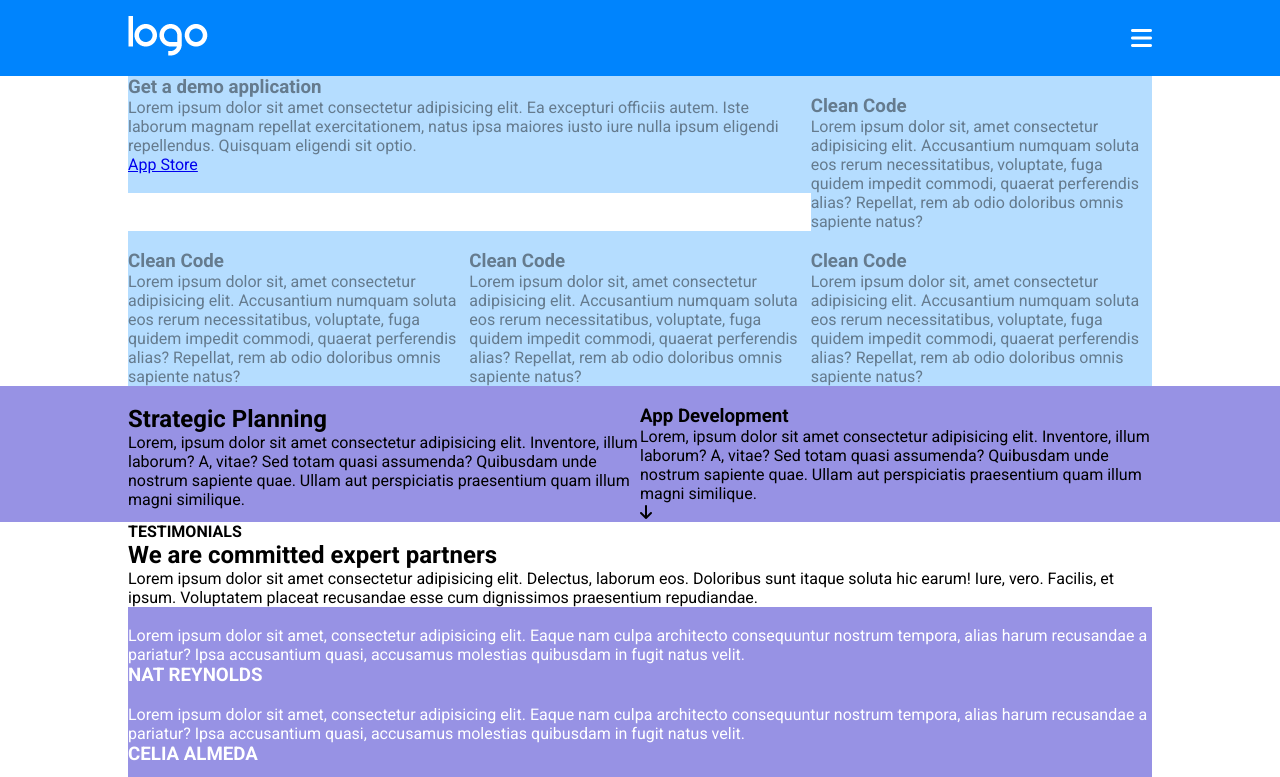
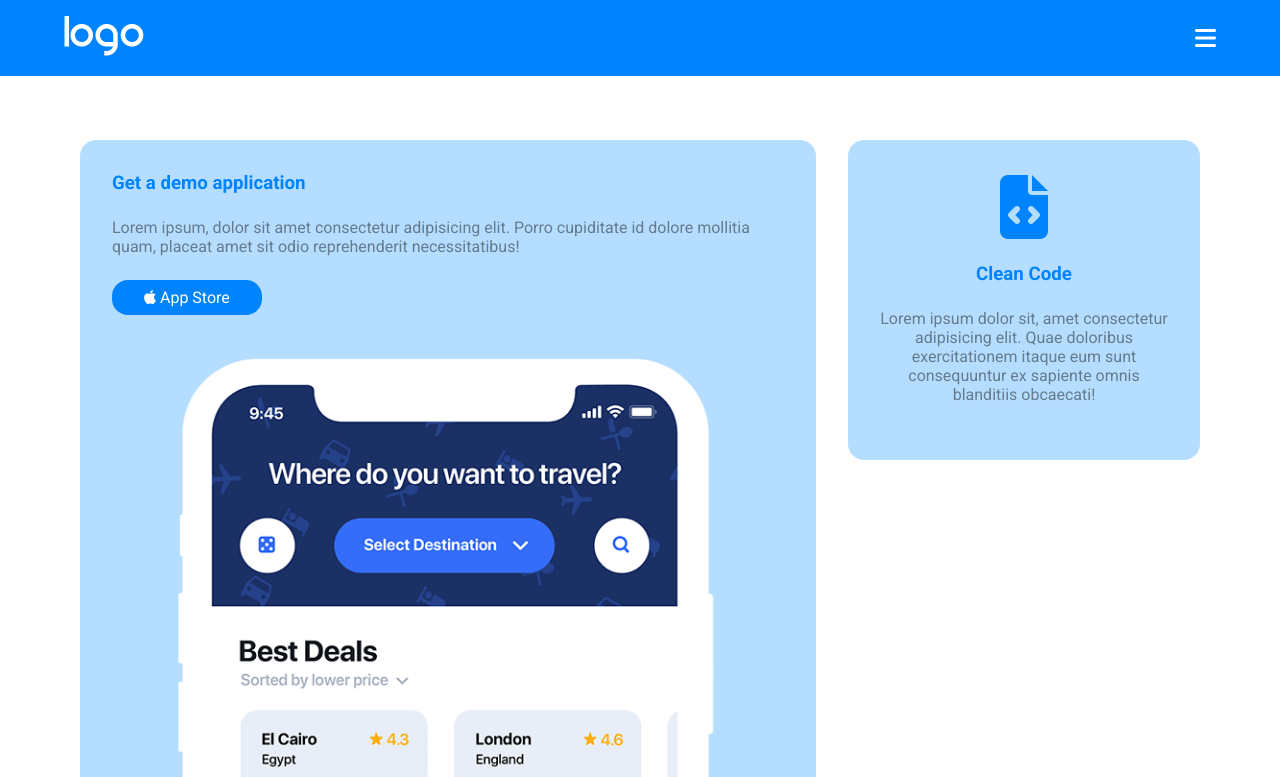
Before and after one commit to andreadebortoli2/htmlcss-responsive-layout, a plain HTML site: page index.html in a window 1280 px wide. Shown: the top 777 px of the page. Drawn offline with Linux system fonts and the light colour scheme.

Commit message:
edit demo section

```diff
--- a/assets/css/style.css
+++ b/assets/css/style.css
@@ -30,15 +30,20 @@ ul {
 /* Utilities */
 
 .container {
-    width: 80%;
+    width: 90%;
     margin: 0 auto;
 }
 
+.btn {
+    /* padding: 0.5rem 3rem; */
+    text-align: center;
+    border-radius: 1rem;
+    width: fit-content;
 
-/* .row {
-    display: flex;
-    flex-wrap: wrap;
-} */
+    &>a {
+        text-decoration: none;
+    }
+}
 
 .col-12 {
     width: 100%;
@@ -72,10 +77,54 @@ nav {
 
 /* #region main */
 
+/* #region demo */
+#demo .row {
+    padding: 3rem 0;
+}
 #demo .card {
     color: var(--site-text-second);
     background-color: var(--site-bg-lightblue);
+    padding: 2rem;
+    border-radius: 1rem;
+    margin: 1rem;
 }
+
+#demo .card:not(.go_to_store) {
+    text-align: center;
+}
+
+#demo h3 {
+    color: var(--site-text-first);
+}
+
+#demo p {
+    padding: 1.5rem 0;
+}
+
+
+#demo .btn {
+    background-color: var(--site-text-first);
+    padding: 0.5rem 2rem;
+
+    &>a {
+        color: var(--site-lighter);
+    }
+}
+
+#demo img {
+    width: 100%;
+    padding-top: 1.5rem;
+    margin-bottom: -2rem;
+    display: block;
+}
+
+#demo .icon {
+    color: var(--site-text-first);
+    font-size: 4rem;
+    padding-bottom: 1rem;
+}
+
+/* #region demo */
 
 #planning {
     background-color: var(--site-bg-lightpurple);
--- a/index.html
+++ b/index.html
@@ -53,18 +53,20 @@
                 <div class="row">
 
                     <div class="col-12 col-sm-8">
-                        <div class="card">
+                        <div class="card go_to_store">
                             <h3>Get a demo application</h3>
                             <p>
-                                Lorem ipsum dolor sit amet consectetur adipisicing elit. Ea excepturi officiis autem.
-                                Iste laborum magnam repellat exercitationem, natus ipsa maiores iusto iure nulla ipsum
-                                eligendi repellendus. Quisquam eligendi sit optio.
+                                Lorem ipsum, dolor sit amet consectetur adipisicing elit. Porro cupiditate id dolore
+                                mollitia quam, placeat amet sit odio reprehenderit necessitatibus!
                             </p>
-                            <div>
-                                <a href="#">App Store</a>
+                            <div class="btn">
+                                <a href="#">
+                                    <i class="fa-brands fa-apple"></i>
+                                    App Store
+                                </a>
                             </div>
                             <div>
-                                <img src="" alt="">
+                                <img src="./assets/img/phone.png" alt="">
                             </div>
                         </div>
                         <!-- /.card -->
@@ -74,15 +76,13 @@
 
                     <div class="col-12 col-sm-4">
                         <div class="card">
-                            <div>
-                                <img src="" alt="">
+                            <div class="icon">
+                                <i class="fa-solid fa-file-code"></i>
                             </div>
                             <h3>Clean Code</h3>
                             <p>
-                                Lorem ipsum dolor sit, amet consectetur adipisicing elit. Accusantium numquam soluta eos
-                                rerum necessitatibus, voluptate, fuga quidem impedit commodi, quaerat perferendis alias?
-                                Repellat, rem ab odio doloribus omnis sapiente natus?
-
+                                Lorem ipsum dolor sit, amet consectetur adipisicing elit. Quae doloribus exercitationem
+                                itaque eum sunt consequuntur ex sapiente omnis blanditiis obcaecati!
                             </p>
                         </div>
                         <!-- /.card -->
@@ -91,15 +91,13 @@
 
                     <div class="col-12 col-sm-4">
                         <div class="card">
-                            <div>
-                                <img src="" alt="">
+                            <div class="icon">
+                                <i class="fa-solid fa-compass-drafting"></i>
                             </div>
-                            <h3>Clean Code</h3>
+                            <h3>Web Design</h3>
                             <p>
-                                Lorem ipsum dolor sit, amet consectetur adipisicing elit. Accusantium numquam soluta eos
-                                rerum necessitatibus, voluptate, fuga quidem impedit commodi, quaerat perferendis alias?
-                                Repellat, rem ab odio doloribus omnis sapiente natus?
-
+                                Lorem ipsum dolor sit amet consectetur adipisicing elit. Nam deleniti eum itaque ducimus
+                                animi, eius nisi. Expedita autem animi officiis!
                             </p>
                         </div>
                         <!-- /.card -->
@@ -108,15 +106,13 @@
 
                     <div class="col-12 col-sm-4">
                         <div class="card">
-                            <div>
-                                <img src="" alt="">
+                            <div class="icon">
+                                <i class="fa-solid fa-laptop-code"></i>
                             </div>
-                            <h3>Clean Code</h3>
+                            <h3>Development</h3>
                             <p>
-                                Lorem ipsum dolor sit, amet consectetur adipisicing elit. Accusantium numquam soluta eos
-                                rerum necessitatibus, voluptate, fuga quidem impedit commodi, quaerat perferendis alias?
-                                Repellat, rem ab odio doloribus omnis sapiente natus?
-
+                                Lorem ipsum dolor sit amet consectetur adipisicing elit. Repellendus porro officiis
+                                obcaecati, reiciendis minima magnam velit iste vel non? Cumque.
                             </p>
                         </div>
                         <!-- /.card -->
@@ -125,15 +121,13 @@
 
                     <div class="col-12 col-sm-4">
                         <div class="card">
-                            <div>
-                                <img src="" alt="">
+                            <div class="icon">
+                                <i class="fa-solid fa-bullhorn"></i>
                             </div>
-                            <h3>Clean Code</h3>
+                            <h3>Branding</h3>
                             <p>
-                                Lorem ipsum dolor sit, amet consectetur adipisicing elit. Accusantium numquam soluta eos
-                                rerum necessitatibus, voluptate, fuga quidem impedit commodi, quaerat perferendis alias?
-                                Repellat, rem ab odio doloribus omnis sapiente natus?
-
+                                Lorem ipsum dolor sit, amet consectetur adipisicing elit. Expedita, doloremque ut.
+                                Commodi nam maxime error dolorum maiores placeat quae eveniet?
                             </p>
                         </div>
                         <!-- /.card -->
```
